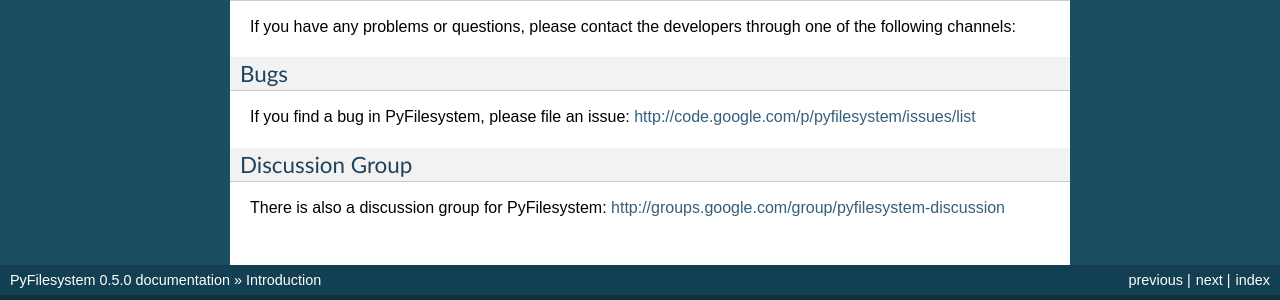
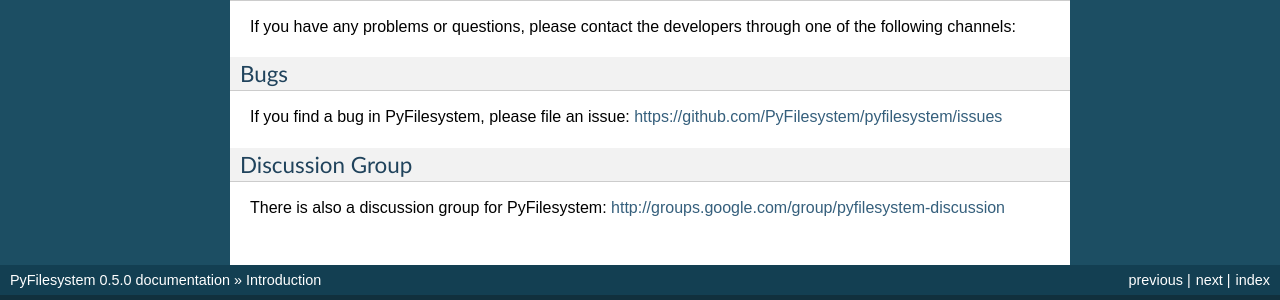
Before and after one commit to PyFilesystem/pyfilesystem, a Sphinx documentation site: the page built from docs/introduction.rst, in a window 1280 px wide. Shown: the part 537-837 px from the top of the page. Built offline with Sphinx 7.4.7, drawn with Linux system fonts in a browser that asks for light colours; some of the changed lines change nothing that is shown.

Commit message:
Update GoogleCode URL

```diff
--- a/docs/introduction.rst
+++ b/docs/introduction.rst
@@ -29,7 +29,7 @@
 Bugs
 ####
 
-If you find a bug in PyFilesystem, please file an issue: http://code.google.com/p/pyfilesystem/issues/list
+If you find a bug in PyFilesystem, please file an issue: https://github.com/PyFilesystem/pyfilesystem/issues
 
 Discussion Group
 ################
```
